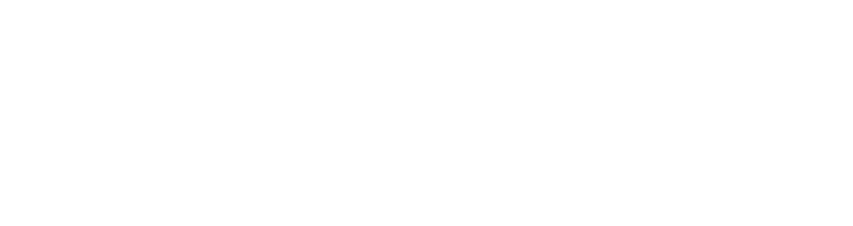
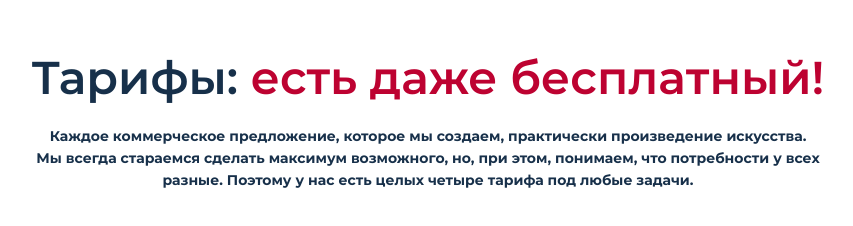
Before and after one commit to MartaGreen/tariffs, a plain HTML site: page index.html in a window 1280 px wide. Shown: the whole page, without its empty margins (212-1065 px from the left). Drawn offline with Linux system fonts and the light colour scheme.

Commit message:
feat: add page title and description

```diff
--- /dev/null
+++ b/css/index.css
@@ -0,0 +1,41 @@
+body {
+  max-width: 2560px;
+  width: 100vw;
+  min-width: 130px;
+  min-height: 100vh;
+
+  font-family: "Montserrat", sans-serif;
+  font-weight: normal;
+  font-style: normal;
+
+  color: #17304a;
+}
+
+.wrapper {
+  max-width: 1216px;
+  width: 100%;
+  margin: 50px auto;
+  text-align: center;
+}
+
+.title {
+  font-size: 46px;
+  line-height: 55px;
+  font-weight: 600;
+  text-align: center;
+  margin: 20px 0;
+}
+
+.title_marked {
+  color: #bd0231;
+}
+
+.description {
+  width: 64.5%;
+  display: inline-block;
+  font-size: 14px;
+  line-height: 22px;
+  font-weight: bold;
+  text-align: center;
+  margin: 0 auto;
+}
--- a/index.html
+++ b/index.html
@@ -8,6 +8,20 @@
 
     <link rel="stylesheet" href="/fonts/Montserrat/stylesheet.css" />
     <link rel="stylesheet" href="/css/reset.css" />
+    <link rel="stylesheet" href="/css/index.css" />
   </head>
-  <body></body>
+  <body>
+    <div class="wrapper">
+      <h1 class="title">
+        Тарифы:
+        <span class="title_marked">есть даже бесплатный!</span>
+      </h1>
+      <span class="description">
+        Каждое коммерческое предложение, которое мы создаем, практически
+        произведение искусства. Мы всегда стараемся сделать максимум возможного,
+        но, при этом, понимаем, что потребности у всех разные. Поэтому у нас
+        есть целых четыре тарифа под любые задачи.
+      </span>
+    </div>
+  </body>
 </html>
```
